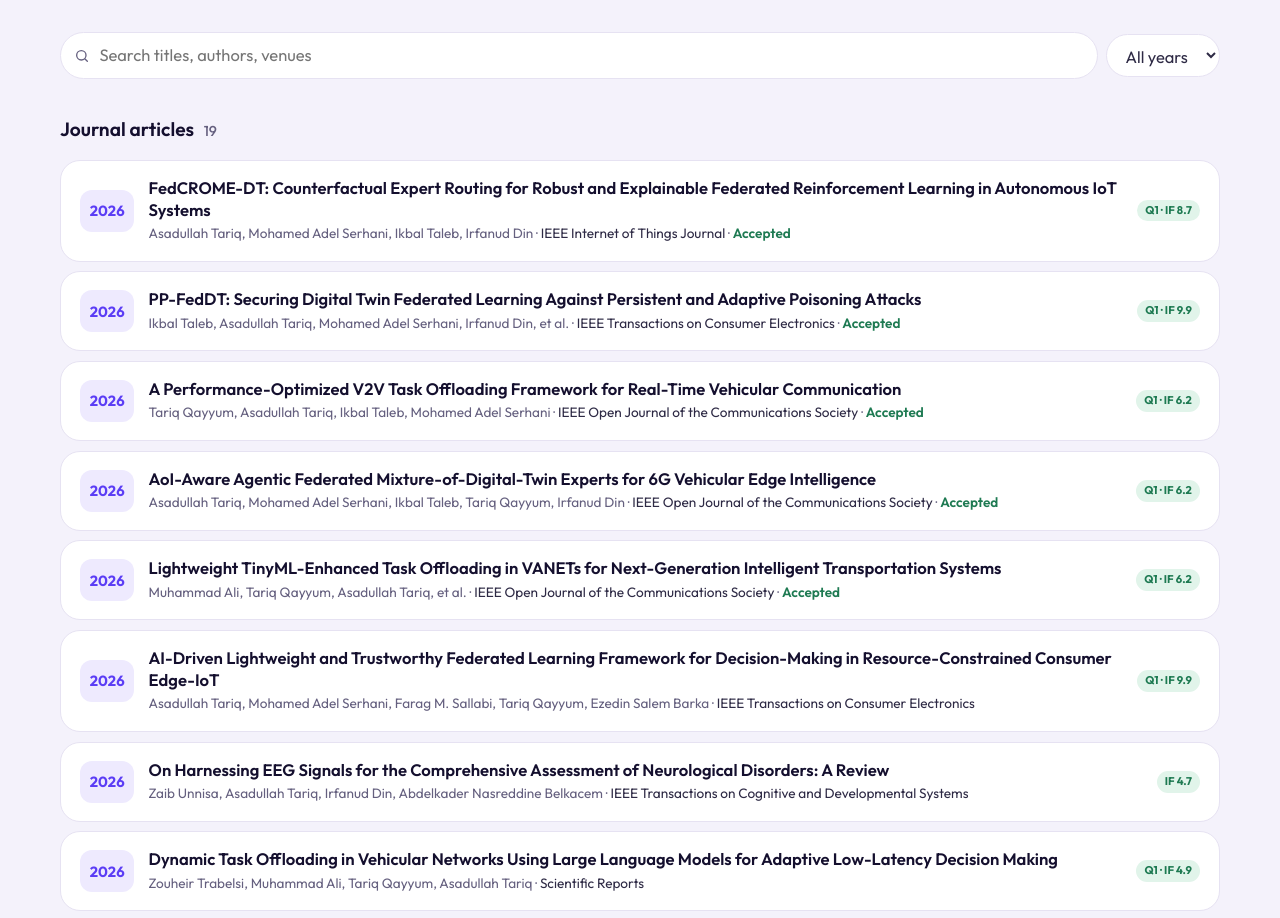
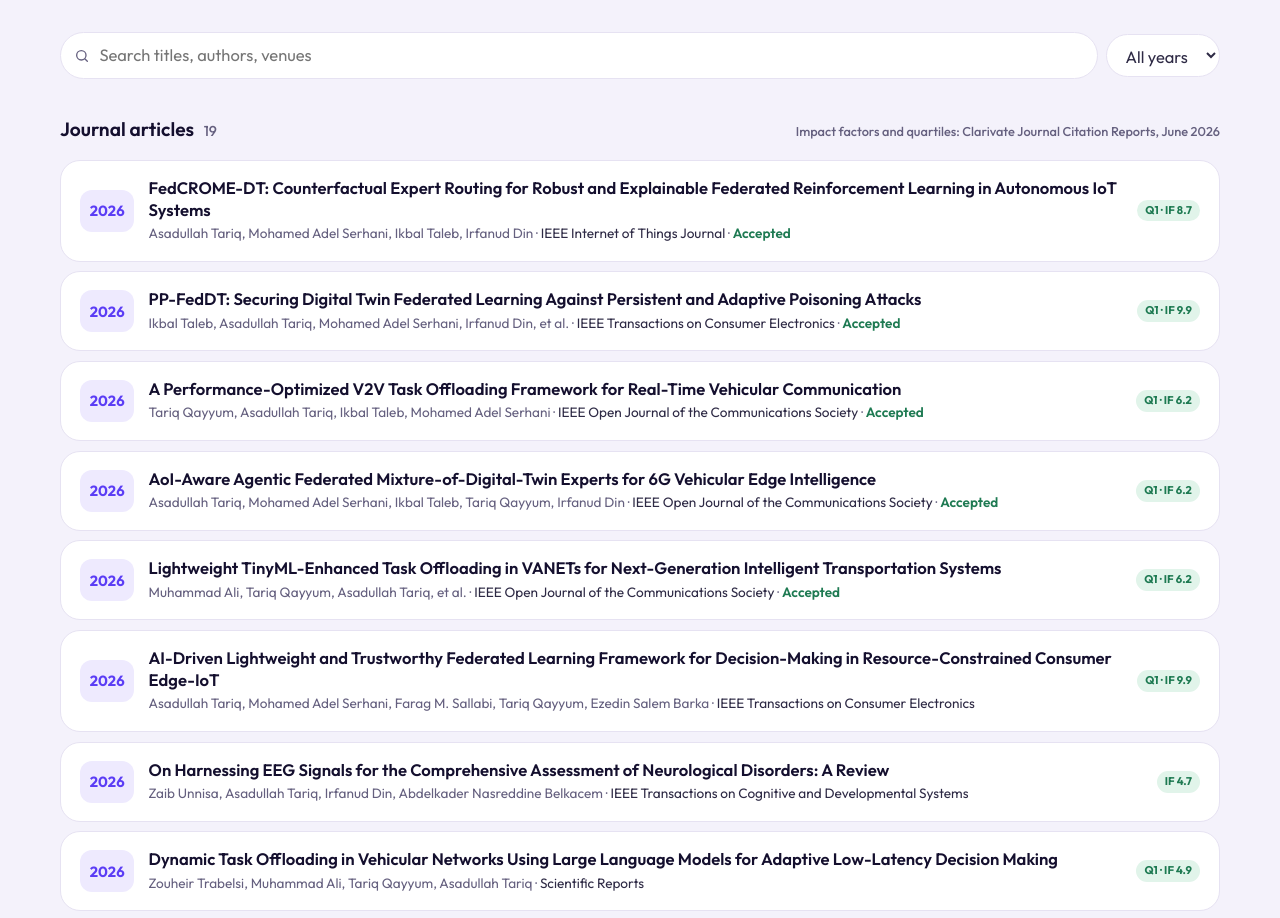
Before and after one commit to atariq-hash/TrustNet.AI, a plain HTML site: page index.html in a window 1280 px wide. Shown: the part 4028-4946 px from the top of the page. Drawn offline with Linux system fonts and the light colour scheme.

Commit message:
Note impact factor source on publications

```diff
--- a/index.html
+++ b/index.html
@@ -1097,7 +1097,7 @@ function renderPubs(){
   const sub=list.filter(p=>p.status==="submitted"),pubd=list.filter(p=>p.status!=="submitted");
   const acc=p=>p.status==="accepted"?1:0,latest=(a,b)=>acc(b)-acc(a)||(b.year||0)-(a.year||0)||tier(a)-tier(b)||String(a.title).localeCompare(String(b.title));
   const groups=[["Journal articles",pubd.filter(p=>p.type==="journal").sort(latest)],["Conference papers",pubd.filter(p=>p.type==="conference").sort(latest)],["Other publications",pubd.filter(p=>p.type!=="journal"&&p.type!=="conference")],["Submitted papers · under review",sub]];
-  out.innerHTML=groups.filter(g=>g[1].length).map(([n,g])=>`<li class="pubgroup">${n} <span>${g.length}</span></li>`+g.map(pubItem).join("")).join("");
+  out.innerHTML=groups.filter(g=>g[1].length).map(([n,g])=>`<li class="pubgroup">${n} <span>${g.length}</span>${n==="Journal articles"?`<small>Impact factors and quartiles: Clarivate Journal Citation Reports, June 2026</small>`:""}</li>`+g.map(pubItem).join("")).join("");
 }
 
 function renderNews(){
```
